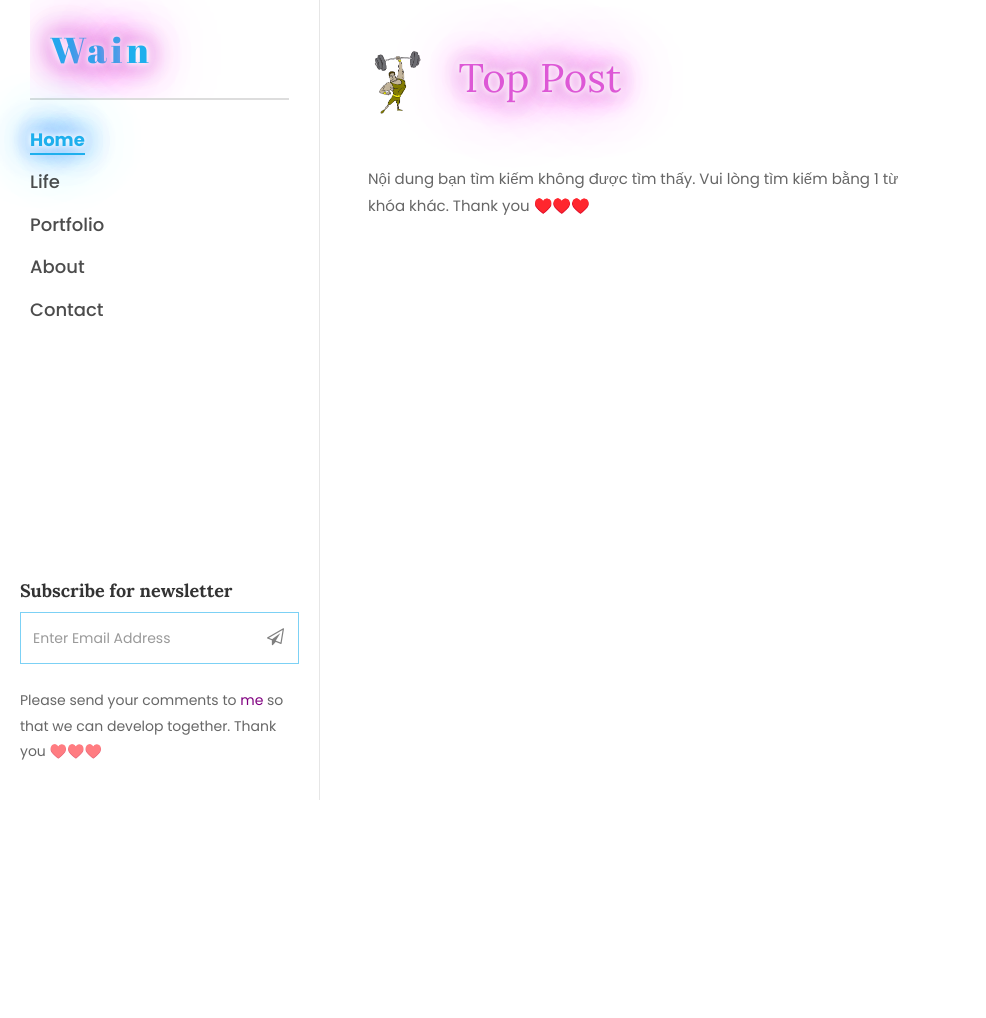
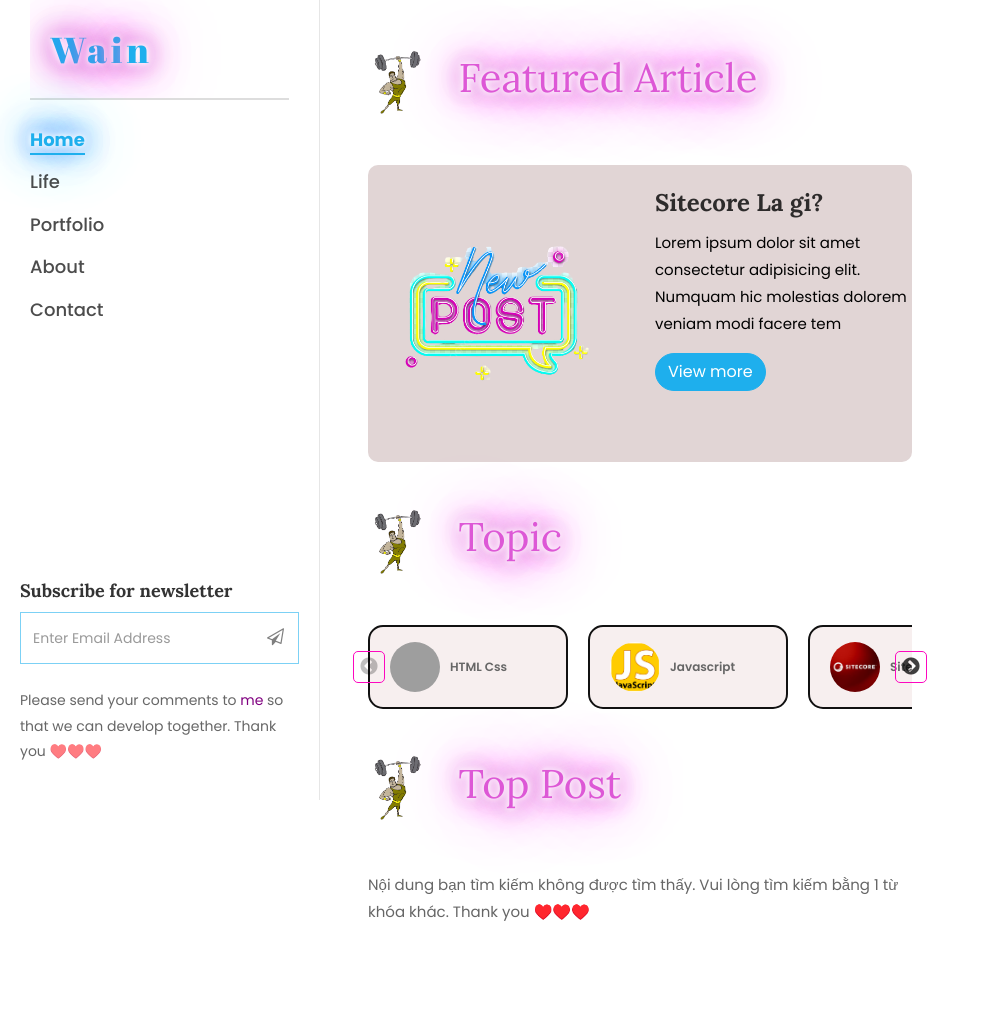
Before and after one commit to mittomao/Blog_Express_App, a Node server app: page / in a window 1280 px wide. Shown: the whole page, without its empty margins (0-986 px from the left). Before the commit the page ends 800 px from the top, so only its background shows below. Run offline with Node 20, Linux system fonts and the light colour scheme; data that the repository does not hold is empty; some libraries are stand-ins or nearby versions; some web fonts are replaced; grey boxes are pictures that could not be loaded.

Commit message:
Update layout

```diff
--- a/public/css/main.css
+++ b/public/css/main.css
@@ -150,4 +150,85 @@
   box-shadow: 0 0 15px #1eafed;
 }
 
+.home-component {
+  margin-bottom: 45px;
+}
+
+.featured-article {
+  background-color: #e1d5d5;
+  border-radius: 10px;
+}
+.featured-article__image {
+  max-height: 300px;
+}
+.featured-article__image img {
+  width: 100%;
+  height: 100%;
+  object-fit: cover;
+}
+.featured-article__content {
+  color: #000;
+  padding: 20px 0;
+}
+.featured-article__content h4 {
+  font-weight: bold;
+}
+
+.topic__item {
+  display: flex !important;
+  align-items: center;
+  width: 200px;
+  padding: 15px 20px;
+  border-radius: 15px;
+  background-color: #f7efef;
+  border: 2px solid #111;
+  margin-right: 20px;
+}
+.topic__item:hover {
+  cursor: pointer;
+  border-color: #1eafed;
+}
+.topic__item:hover img {
+  transform: scale(1.2);
+}
+.topic__item:hover span {
+  color: #1eafed;
+}
+.topic__item img {
+  width: 50px;
+  height: 50px;
+  object-fit: cover;
+  border-radius: 50%;
+  transition: transform 0.5s;
+}
+.topic__item span {
+  margin-left: 10px;
+  font-size: 12px;
+  font-weight: 600;
+}
+.topic .slick-arrow {
+  padding: 15px;
+  border: 1px solid #fd07bf;
+  display: flex;
+  justify-content: center;
+  align-items: center;
+  z-index: 100;
+  border-radius: 5px;
+}
+.topic .slick-arrow::before {
+  color: #000000;
+}
+.topic .slick-arrow:hover {
+  background-color: rgba(1, 1, 1, 0.2078431373);
+}
+.topic .slick-arrow:hover::before {
+  color: #fd07bf;
+}
+.topic .slick-prev {
+  left: -15px;
+}
+.topic .slick-next {
+  right: -15px;
+}
+
 /*# sourceMappingURL=main.css.map */
--- /dev/null
+++ b/views/components/c_featured-article.ejs
@@ -0,0 +1,12 @@
+<div class="featured-article">
+    <div class="featured-article__content row">
+        <div class="col col-6 featured-article__image">
+            <img src="<%= process.env.IMAGE_PREFIX %>/default-post-1.png" alt="">
+        </div>
+        <div class="col col-6 featured-article__detail">
+            <h4>Sitecore La gi?</h4>
+            <p>Lorem ipsum dolor sit amet consectetur adipisicing elit. Numquam hic molestias dolorem veniam modi facere tem</p>
+            <button class="btn btn-primary">View more</button>
+        </div>
+    </div>
+</div>
--- /dev/null
+++ b/views/components/c_topic.ejs
@@ -0,0 +1,24 @@
+<div class="topic">
+    <div class="topic_list js-topic-carousel">
+        <div class="topic__item">
+            <img src="<%= process.env.IMAGE_PREFIX %>/html-css.jpg" alt="">
+            <span>HTML Css</span>
+        </div>
+        <div class="topic__item">
+            <img src="<%= process.env.IMAGE_PREFIX %>/javascript.png" alt="">
+            <span>Javascript</span>
+        </div>
+        <div class="topic__item">
+            <img src="<%= process.env.IMAGE_PREFIX %>/sitecore.jpg" alt="">
+            <span>Sitecore</span>
+        </div>
+        <div class="topic__item">
+            <img src="<%= process.env.IMAGE_PREFIX %>/dotnet.png" alt="">
+            <span>DotNet</span>
+        </div>
+        <div class="topic__item">
+            <img src="<%= process.env.IMAGE_PREFIX %>/reactjs.png" alt="">
+            <span>ReactJs</span>
+        </div>
+    </div>
+</div>
--- a/views/layouts/home-layout.ejs
+++ b/views/layouts/home-layout.ejs
@@ -11,6 +11,10 @@
     <link href="https://fonts.googleapis.com/css?family=Poppins:300,400,500,600,700" rel="stylesheet">
     <link href="https://fonts.googleapis.com/css?family=Lora:400,400i,700,700i&amp;display=swap" rel="stylesheet">
     <link href="https://fonts.googleapis.com/css?family=Abril+Fatface&amp;display=swap" rel="stylesheet">
+    <link rel="stylesheet" href="https://maxcdn.bootstrapcdn.com/font-awesome/4.7.0/css/font-awesome.min.css">
+    <link rel="stylesheet" type="text/css" href="//cdn.jsdelivr.net/gh/kenwheeler/slick@1.8.1/slick/slick.css" />
+    <!-- Add the slick-theme.css if you want default styling -->
+    <link rel="stylesheet" type="text/css" href="//cdn.jsdelivr.net/gh/kenwheeler/slick@1.8.1/slick/slick-theme.css" />
     <link rel="stylesheet" href="/css/open-iconic-bootstrap.min.css">
     <link rel="stylesheet" href="/css/animate.css">
     <link rel="stylesheet" href="/css/owl.carousel.min.css">
@@ -75,6 +79,7 @@
             <circle class="path" cx="24" cy="24" r="22" fill="none" stroke-width="4" stroke-miterlimit="10"
                 stroke="#F96D00" />
         </svg></div>
+
     <script src="/js/jquery.min.js"></script>
     <script src="/js/jquery-migrate-3.0.1.min.js"></script>
     <script src="/js/popper.min.js"></script>
@@ -87,13 +92,15 @@
     <script src="/js/aos.js"></script>
     <script src="/js/jquery.animateNumber.min.js"></script>
     <script src="/js/scrollax.min.js"></script>
+
+    <script type="text/javascript" src="//cdn.jsdelivr.net/gh/kenwheeler/slick@1.8.1/slick/slick.min.js"></script>
     <!-- <script
         src="https://maps.googleapis.com/maps/api/js?key=AIzaSyBVWaKrjvy3MaE7SQ74_uJiULgl1JY0H2s&amp;sensor=false"></script> -->
     <!-- <script src="/js/google-map.js"></script> -->
     <script src="/js/main.js"></script>
     <script src="/js/app.js"></script>
 
-    <script async src="https://www.googletagmanager.com/gtag/js?id=UA-23581568-13"></script>
+    <!-- <script async src="https://www.googletagmanager.com/gtag/js?id=UA-23581568-13"></script> -->
     <!-- <script>
         window.dataLayer = window.dataLayer || [];
         function gtag() { dataLayer.push(arguments); }
--- a/views/pages/client/home.ejs
+++ b/views/pages/client/home.ejs
@@ -1,9 +1,30 @@
 <div class="main-post">
+    <h1 class="title-main">
+        <img src="<%= process.env.IMAGE_PREFIX %>/gym.png" alt="">
+        <span>Featured Article</span>
+    </h1>
+
+    <div class="home-component">
+        <%- include('../../components/c_featured-article.ejs') %>
+    </div>
+
+    <h1 class="title-main">
+        <img src="<%= process.env.IMAGE_PREFIX %>/gym.png" alt="">
+        <span>Topic</span>
+    </h1>
+
+    <div class="home-component">
+        <%- include('../../components/c_topic.ejs') %>
+    </div>
+
     <h1 class="mb-4 logo-mobile"><a href="index.html"
         style="background-image: url(<%=process.env.IMAGE_PREFIX%>/fire.jpg);">Wainii <span>Blogger</span></a></h1>
     <h1 class="title-main">
         <img src="<%= process.env.IMAGE_PREFIX %>/gym.png" alt="">
         <span>Top Post</span>
     </h1>
-    <%- include('../../components/c_list-post') %>
+    <div class="home-component">
+        <%- include('../../components/c_list-post') %>
+    </div>
+
 </div>
```
Also changed, not shown: public/js/app.js, 1 other file.
